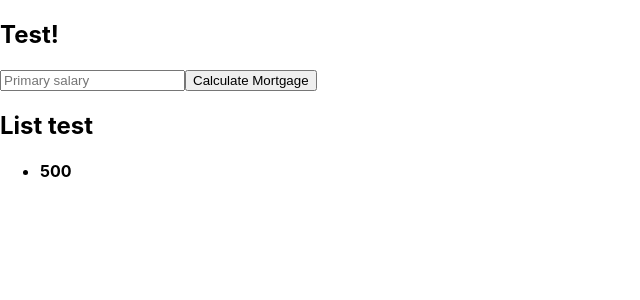
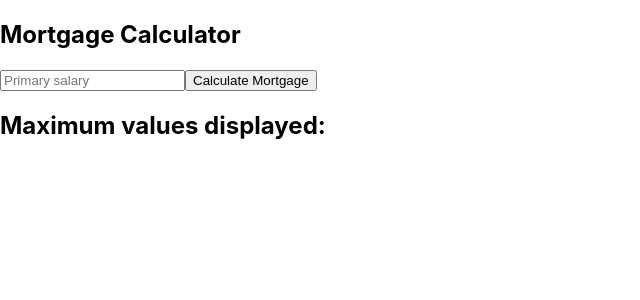
Before and after one commit to AndrewRhysGray/Mortgage_lab, a React (Create React App) app: page / in a window 1280 px wide. Shown: the top 300 px of the page, without its empty margins (0-640 px from the left). Built offline with nearby package versions, Linux system fonts and the light colour scheme.

Commit message:
refactored to include property value instead of salary

```diff
--- a/src/components/Mortgage.js
+++ b/src/components/Mortgage.js
@@ -1,9 +1,9 @@
 import React from 'react'
 
-function Mortgage ({salary}) {
+function Mortgage ({salary, propertyValue}) {
   return (
     <li>
-    <h4>{salary}</h4>
+    <h4>{propertyValue}</h4>
     </li>
   )
 }
--- a/src/components/MortgageList.js
+++ b/src/components/MortgageList.js
@@ -8,6 +8,7 @@ const mortgageComponents = mortgages.map(mortgage => {
   return (
     <Mortgage
     salary={mortgage.salary}
+    propertyValue={mortgage.propertyValue}
     key={mortgage.id}
   >
   {mortgage.salary}
@@ -20,7 +21,7 @@ const mortgageComponents = mortgages.map(mortgage => {
 
   return (
     <Fragment>
-    <h1> List test </h1>
+    <h1> Maximum values displayed: </h1>
     <ul className="mortgage-list">
     {mortgageComponents}
     </ul>
--- a/src/containers/MortgageBox.js
+++ b/src/containers/MortgageBox.js
@@ -7,12 +7,7 @@ class MortgageBox extends Component{
 constructor(props) {
   super (props)
   this.state = {
-    mortgages: [
-      {
-        id: 1,
-        salary: 500
-      }
-    ]
+    mortgages: []
   }
   this.handleMortgageAddition =  this.handleMortgageAddition.bind(this)
 
@@ -30,7 +25,7 @@ handleMortgageAddition(mortgageToAdd){
 const maxPropertyValue = this.handleMortgageCalculation(mortgageToAdd)
 console.log(maxPropertyValue);
   mortgageToAdd.id = Date.now()
-  mortgageToAdd.salary = maxPropertyValue
+  mortgageToAdd.propertyValue = maxPropertyValue
   const updatedMortgages = [...this.state.mortgages, mortgageToAdd]
 
   this.setState({ mortgages: updatedMortgages})
@@ -40,7 +35,7 @@ console.log(maxPropertyValue);
   render (){
     return (
       <article>
-      <h1> Test! </h1>
+      <h1> Mortgage Calculator </h1>
       <MortgageForm
       onMortgageAddition = {this.handleMortgageAddition}/>
       <MortgageList mortgages={this.state.mortgages}/>
```
